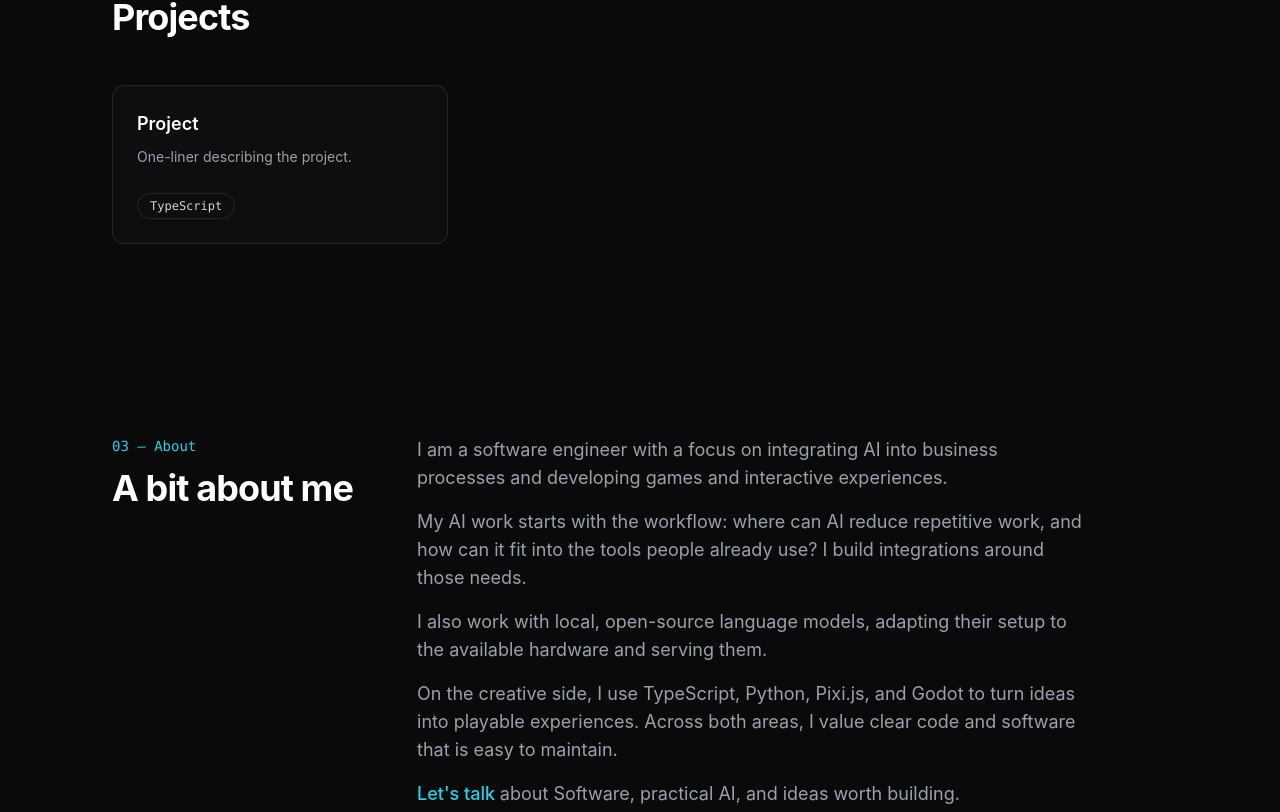
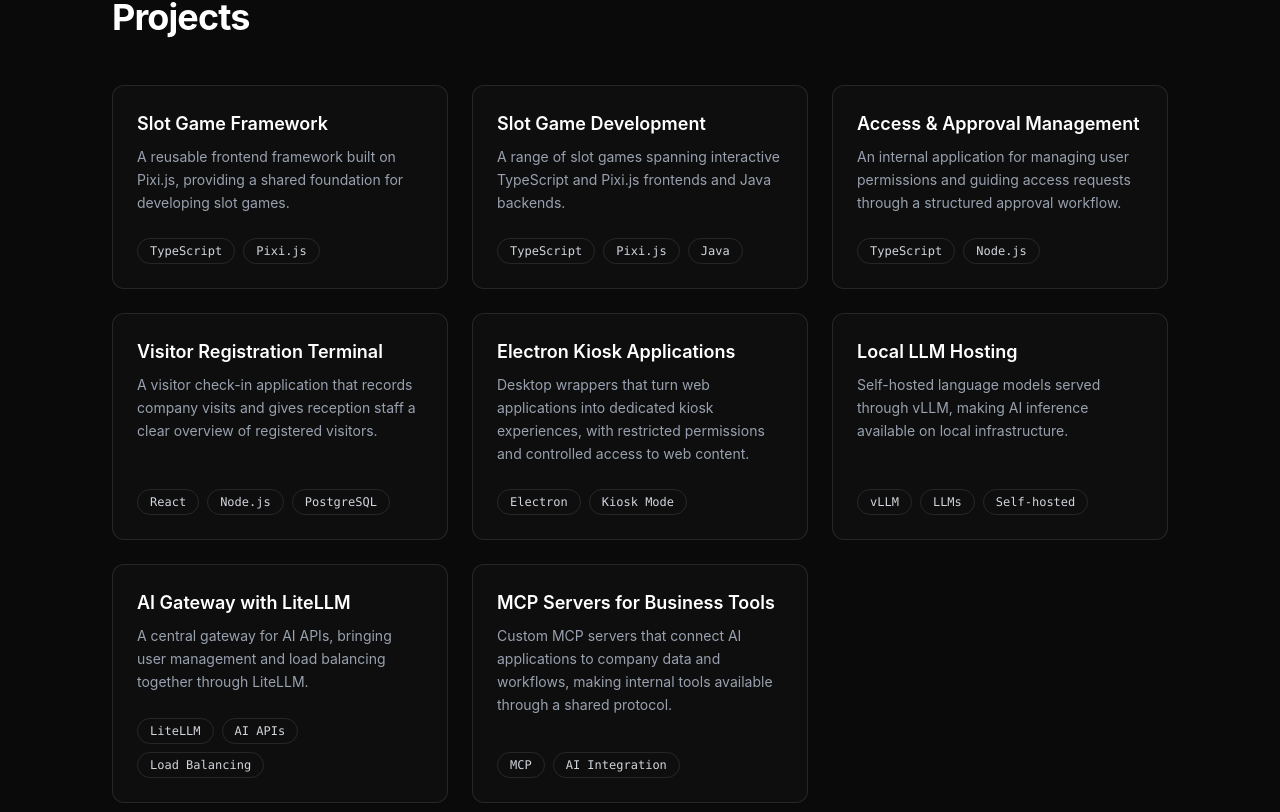
Before and after one commit to Kevin-Ratschinski/kevin-ratschinski.github.io, a Vue app: page / in a window 1280 px wide. Shown: the part 1328-2140 px from the top of the page. Built offline with nearby package versions, Linux system fonts and the light colour scheme.

Commit message:
feat: update projects section with detailed project entries and descriptions

```diff
--- a/src/data/portfolio.ts
+++ b/src/data/portfolio.ts
@@ -40,12 +40,60 @@
 ];
 
 export const projects: Project[] = [
-  // Placeholder
   {
-    title: "Project",
-    description: "One-liner describing the project.",
-    tags: ["TypeScript"],
-    href: "https://github.com/kevin-ratschinski",
+    title: "Slot Game Framework",
+    description: "A reusable frontend framework built on Pixi.js, providing a shared foundation for developing slot games.",
+    tags: ["TypeScript", "Pixi.js"],
+    href: "",
+    linkEnabled: false,
+  },
+  {
+    title: "Slot Game Development",
+    description: "A range of slot games spanning interactive TypeScript and Pixi.js frontends and Java backends.",
+    tags: ["TypeScript", "Pixi.js", "Java"],
+    href: "",
+    linkEnabled: false,
+  },
+  {
+    title: "Access & Approval Management",
+    description: "An internal application for managing user permissions and guiding access requests through a structured approval workflow.",
+    tags: ["TypeScript", "Node.js"],
+    href: "",
+    linkEnabled: false,
+  },
+  {
+    title: "Visitor Registration Terminal",
+    description: "A visitor check-in application that records company visits and gives reception staff a clear overview of registered visitors.",
+    tags: ["React", "Node.js", "PostgreSQL"],
+    href: "",
+    linkEnabled: false,
+  },
+  {
+    title: "Electron Kiosk Applications",
+    description: "Desktop wrappers that turn web applications into dedicated kiosk experiences, with restricted permissions and controlled access to web content.",
+    tags: ["Electron", "Kiosk Mode"],
+    href: "",
+    linkEnabled: false,
+  },
+  {
+    title: "Local LLM Hosting",
+    description: "Self-hosted language models served through vLLM, making AI inference available on local infrastructure.",
+    tags: ["vLLM", "LLMs", "Self-hosted"],
+    href: "",
+    linkEnabled: false,
+  },
+  {
+    title: "AI Gateway with LiteLLM",
+    description: "A central gateway for AI APIs, bringing user management and load balancing together through LiteLLM.",
+    tags: ["LiteLLM", "AI APIs", "Load Balancing"],
+    href: "",
+    linkEnabled: false,
+  },
+  {
+    title: "MCP Servers for Business Tools",
+    description: "Custom MCP servers that connect AI applications to company data and workflows, making internal tools available through a shared protocol.",
+    tags: ["MCP", "AI Integration"],
+    href: "",
     linkEnabled: false,
   },
 ];
```
